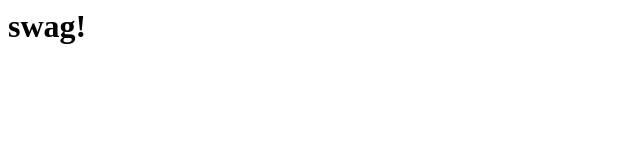
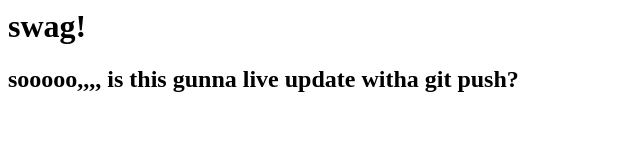
Before and after one commit to taogaetz/wombat, a plain HTML site: page pb_public/index.html in a window 1280 px wide. Shown: the whole page, without its empty margins (0-640 px from the left). Drawn offline with Linux system fonts and the light colour scheme.

Commit message:
updated versions and testing fresh html behaviour

```diff
--- a/pb_public/index.html
+++ b/pb_public/index.html
@@ -1 +1,4 @@
 <h1>swag!</h1>
+
+
+<h2>sooooo,,,, is this gunna live update witha git push?<h2>
```
Also changed, not shown: 7 other files.
